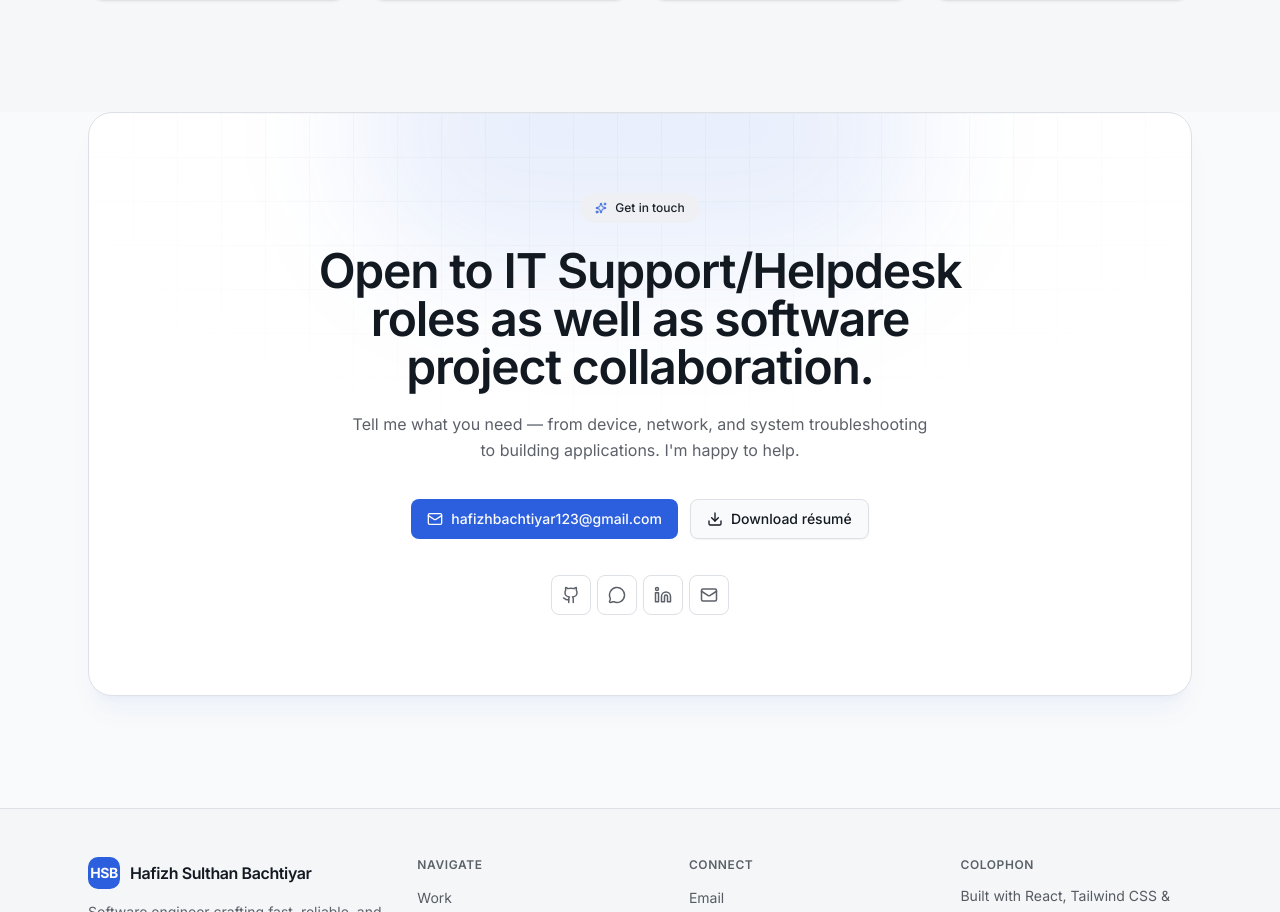
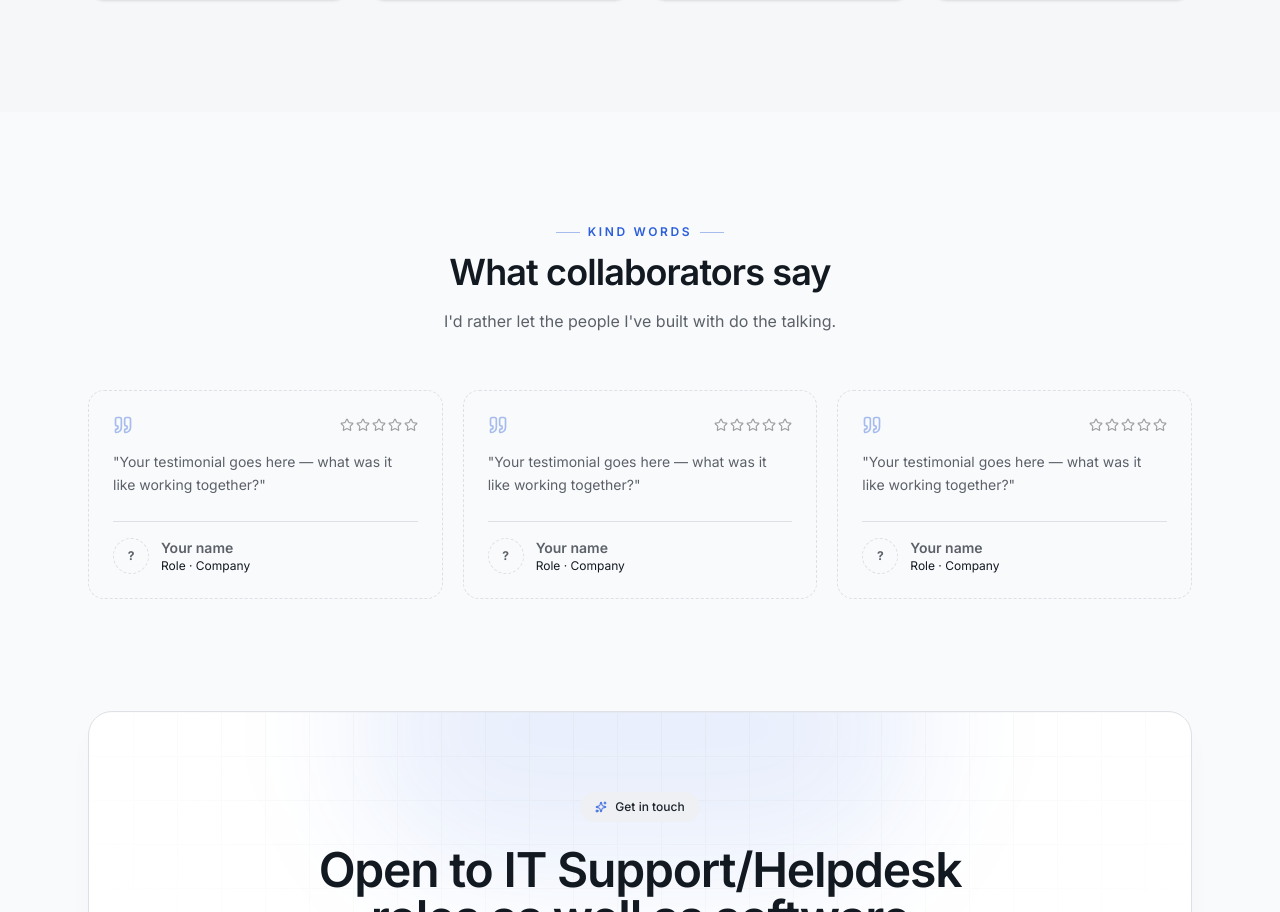
Before and after one commit to hafizhsul/stunning-website-porto, a React (Vite) app: page / in a window 1280 px wide. Shown: the part 6325-7237 px from the top of the page. Built offline with nearby package versions, Linux system fonts and the light colour scheme.

Commit message:
feat: add testimonials section with placeholder cards
Restore the "Kind words / What collaborators say" section with
clearly-placeholder cards to fill in with real quotes later.
Localized (EN/ID) via the existing i18n dictionary.

```diff
--- a/src/pages/Landing.tsx
+++ b/src/pages/Landing.tsx
@@ -16,9 +16,11 @@ import {
   Menu,
   MessageCircle,
   Moon,
+  Quote,
   Radio,
   Server,
   Sparkles,
+  Star,
   Sun,
   Terminal,
   Wrench,
@@ -83,6 +85,12 @@ const EN_STRINGS = {
   "skills.title": "A stack that ships",
   "skills.desc":
     "Deep, working knowledge across the whole delivery path — not just résumé keywords.",
+  "testi.eyebrow": "Kind words",
+  "testi.title": "What collaborators say",
+  "testi.desc": "I'd rather let the people I've built with do the talking.",
+  "testi.placeholder": "Your testimonial goes here — what was it like working together?",
+  "testi.placeholderName": "Your name",
+  "testi.placeholderRole": "Role · Company",
   "contact.badge": "Get in touch",
   "contact.title":
     "Open to IT Support/Helpdesk roles as well as software project collaboration.",
@@ -142,6 +150,12 @@ const ID_STRINGS: Record<keyof typeof EN_STRINGS, string> = {
   "skills.title": "Kemampuan",
   "skills.desc":
     "Pengetahuan kerja yang mendalam di seluruh jalur pengiriman — bukan sekadar kata kunci di resume.",
+  "testi.eyebrow": "Kata mereka",
+  "testi.title": "Apa kata kolaborator",
+  "testi.desc": "Biarkan orang-orang yang pernah bekerja sama yang berbicara.",
+  "testi.placeholder": "Testimoni Anda di sini — bagaimana rasanya bekerja sama?",
+  "testi.placeholderName": "Nama Anda",
+  "testi.placeholderRole": "Peran · Perusahaan",
   "contact.badge": "Hubungi Saya",
   "contact.title":
     "Terbuka untuk peran IT Support/Helpdesk maupun kolaborasi proyek software.",
@@ -486,6 +500,8 @@ const VALUES = [
     id: "Troubleshooting cepat + pemahaman teknis yang lebih dalam",
   },
 ];
+
+// No real testimonials yet — the section renders placeholder cards to fill in later.
 
 /* ------------------------------- tiny helpers ------------------------------ */
 
@@ -1500,6 +1516,55 @@ function Skills() {
   );
 }
 
+/* -------------------------------- testimonials ------------------------------ */
+
+function Testimonials() {
+  const { t } = useI18n();
+  return (
+    <section id="testimonials" className="py-24 sm:py-28">
+      <div className="mx-auto max-w-6xl px-4 sm:px-6">
+        <SectionHeading
+          eyebrow={t("testi.eyebrow")}
+          title={t("testi.title")}
+          description={t("testi.desc")}
+        />
+        <div className="grid gap-5 md:grid-cols-3">
+          {Array.from({ length: 3 }).map((_, i) => (
+            <Reveal key={i} delay={i * 0.08}>
+              <figure className="flex h-full flex-col rounded-2xl border border-dashed bg-card/40 p-6 transition-all duration-300 hover:-translate-y-1 hover:border-primary/40 hover:shadow-lg hover:shadow-primary/5">
+                <div className="flex items-center justify-between">
+                  <Quote className="size-5 text-primary/40" />
+                  <div className="flex gap-0.5 opacity-40">
+                    {Array.from({ length: 5 }).map((_, j) => (
+                      <Star key={j} className="size-3.5 fill-amber-400/60 text-amber-400/60" />
+                    ))}
+                  </div>
+                </div>
+                <blockquote className="mt-4 flex-1 text-sm leading-relaxed text-muted-foreground">
+                  "{t("testi.placeholder")}"
+                </blockquote>
+                <figcaption className="mt-6 flex items-center gap-3 border-t pt-4">
+                  <span className="grid size-9 place-items-center rounded-full border border-dashed text-xs font-bold text-muted-foreground">
+                    ?
+                  </span>
+                  <span>
+                    <span className="block text-sm font-semibold text-muted-foreground">
+                      {t("testi.placeholderName")}
+                    </span>
+                    <span className="block text-xs text-muted-foreground/70">
+                      {t("testi.placeholderRole")}
+                    </span>
+                  </span>
+                </figcaption>
+              </figure>
+            </Reveal>
+          ))}
+        </div>
+      </div>
+    </section>
+  );
+}
+
 /* ---------------------------------- contact --------------------------------- */
 
 function Contact() {
@@ -1697,6 +1762,7 @@ export default function Landing() {
             <About />
             <Experience />
             <Skills />
+            <Testimonials />
             <Contact />
           </main>
           <Footer />
```
